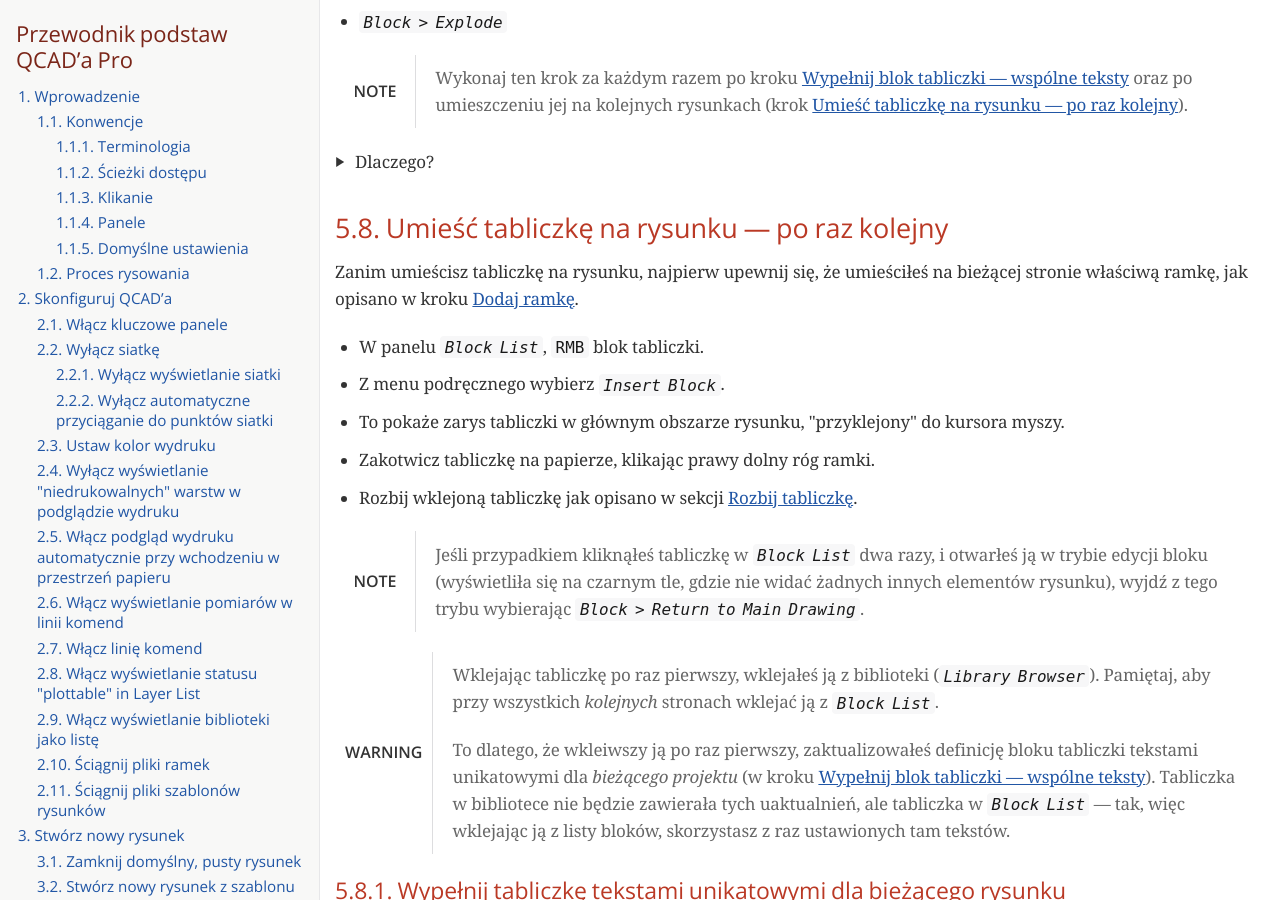
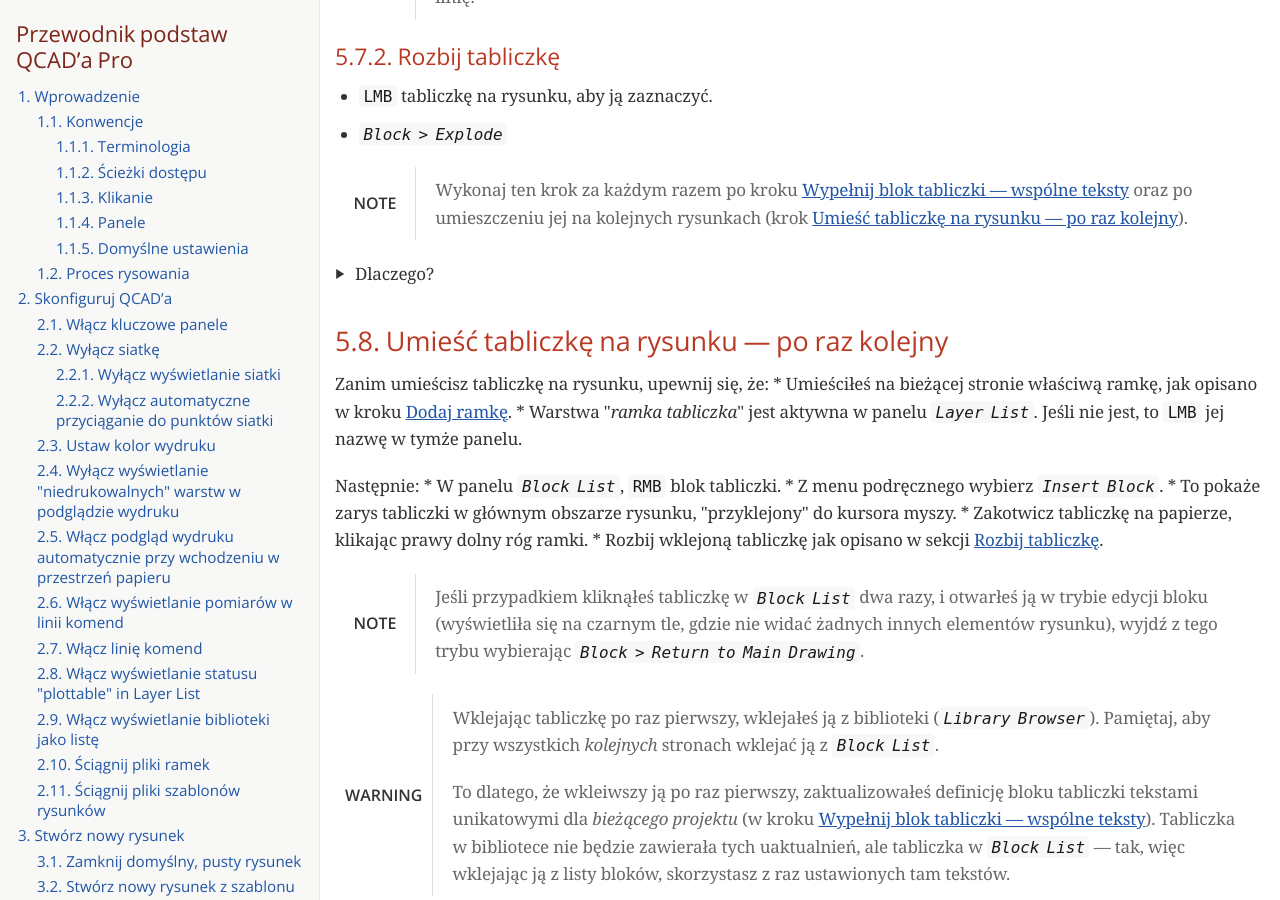
Before and after one commit to ziemsky/bib-site, a Jekyll site: the page docs/qcad/index.html, which Jekyll copies as it is, in a window 1280 px wide and 900 px high, scrolled down 15011 px. Built offline with Jekyll 4.4.1, drawn with Linux system fonts in a browser that asks for light colours; some web fonts are replaced; some of the changed text lies outside the part shown.

Commit message:
QCAD - Usunięcie domyślnego layout block, dodanie warstwy `ramka tabliczka` do szablonów.

```diff
--- a/docs/qcad/index.html
+++ b/docs/qcad/index.html
@@ -1215,7 +1215,10 @@
 <div class="sect2">
 <h3 id="ramka-dodaj">5.6. Dodaj ramkę</h3>
 <div class="paragraph">
-<p>Dodając ramkę po raz pierwszy, dodasz ją z biblioteki.</p>
+<p>Upewnij się, że warstwa "<em>ramka tabliczka</em>" jest aktywna w panelu <code><em>Layer List</em></code>. Jeśli nie jest, to <code>LMB</code> jej nazwę w tymże panelu.</p>
+</div>
+<div class="paragraph">
+<p>Dodając ramkę po raz pierwszy, dodasz ją z <em>biblioteki</em>.</p>
 </div>
 <div class="paragraph">
 <p>W panelu <code><em>Libray browser</em></code> po prawej stronie ekranu (wspomniany w sekcji <a href="#kluczowe-panele">Włącz kluczowe panele</a>) wybierz ramkę:</p>
@@ -1312,10 +1315,13 @@
 <div class="ulist">
 <ul>
 <li>
-<p>jesteś w przestrzeni papieru, tzn. w podglądzie wydruku strony, gdzie chcesz umieścić tabliczkę (<a href="#przestrzen-papieru-biezaca-strona">Wejdź w "przestrzeń papieru" bieżącej strony</a>),</p>
-</li>
-<li>
-<p>bieżąca strona ma już ramkę (umieszczoną jak opisano w <a href="#ramka-dodaj">Dodaj ramkę</a>, powyżej).</p>
+<p>Warstwa "<em>ramka tabliczka</em>" jest aktywna w panelu <code><em>Layer List</em></code>. Jeśli nie jest, to <code>LMB</code> jej nazwę w tymże panelu.</p>
+</li>
+<li>
+<p>Jesteś w przestrzeni papieru, tzn. w podglądzie wydruku strony, gdzie chcesz umieścić tabliczkę (<a href="#przestrzen-papieru-biezaca-strona">Wejdź w "przestrzeń papieru" bieżącej strony</a>),</p>
+</li>
+<li>
+<p>Bieżąca strona ma już ramkę (umieszczoną jak opisano w <a href="#ramka-dodaj">Dodaj ramkę</a>, powyżej).</p>
 </li>
 </ul>
 </div>
@@ -1484,26 +1490,17 @@
 <div class="sect2">
 <h3 id="tabliczka-umiesc-kolejny-raz">5.8. Umieść tabliczkę na rysunku — po raz kolejny</h3>
 <div class="paragraph">
-<p>Zanim umieścisz tabliczkę na rysunku, najpierw upewnij się, że umieściłeś na bieżącej stronie właściwą ramkę, jak opisano w kroku <a href="#ramka-dodaj">Dodaj ramkę</a>.</p>
-</div>
-<div class="ulist">
-<ul>
-<li>
-<p>W panelu <code><em>Block List</em></code>, <code>RMB</code> blok tabliczki.</p>
-</li>
-<li>
-<p>Z menu podręcznego wybierz <code><em>Insert Block</em></code>.</p>
-</li>
-<li>
-<p>To pokaże zarys tabliczki w głównym obszarze rysunku, "przyklejony" do kursora myszy.</p>
-</li>
-<li>
-<p>Zakotwicz tabliczkę na papierze, klikając prawy dolny róg ramki.</p>
-</li>
-<li>
-<p>Rozbij wklejoną tabliczkę jak opisano w sekcji <a href="#tabliczka-rozbij">Rozbij tabliczkę</a>.</p>
-</li>
-</ul>
+<p>Zanim umieścisz tabliczkę na rysunku, upewnij się, że:
+* Umieściłeś na bieżącej stronie właściwą ramkę, jak opisano w kroku <a href="#ramka-dodaj">Dodaj ramkę</a>.
+* Warstwa "<em>ramka tabliczka</em>" jest aktywna w panelu <code><em>Layer List</em></code>. Jeśli nie jest, to <code>LMB</code> jej nazwę w tymże panelu.</p>
+</div>
+<div class="paragraph">
+<p>Następnie:
+* W panelu <code><em>Block List</em></code>, <code>RMB</code> blok tabliczki.
+* Z menu podręcznego wybierz <code><em>Insert Block</em></code>.
+* To pokaże zarys tabliczki w głównym obszarze rysunku, "przyklejony" do kursora myszy.
+* Zakotwicz tabliczkę na papierze, klikając prawy dolny róg ramki.
+* Rozbij wklejoną tabliczkę jak opisano w sekcji <a href="#tabliczka-rozbij">Rozbij tabliczkę</a>.</p>
 </div>
 <div class="admonitionblock note">
 <table>
```
Also changed, not shown: other parts of docs/qcad/index.html (+2 -2 lines), docs/qcad/index.adoc (+11 -5 lines), 3 other files.
